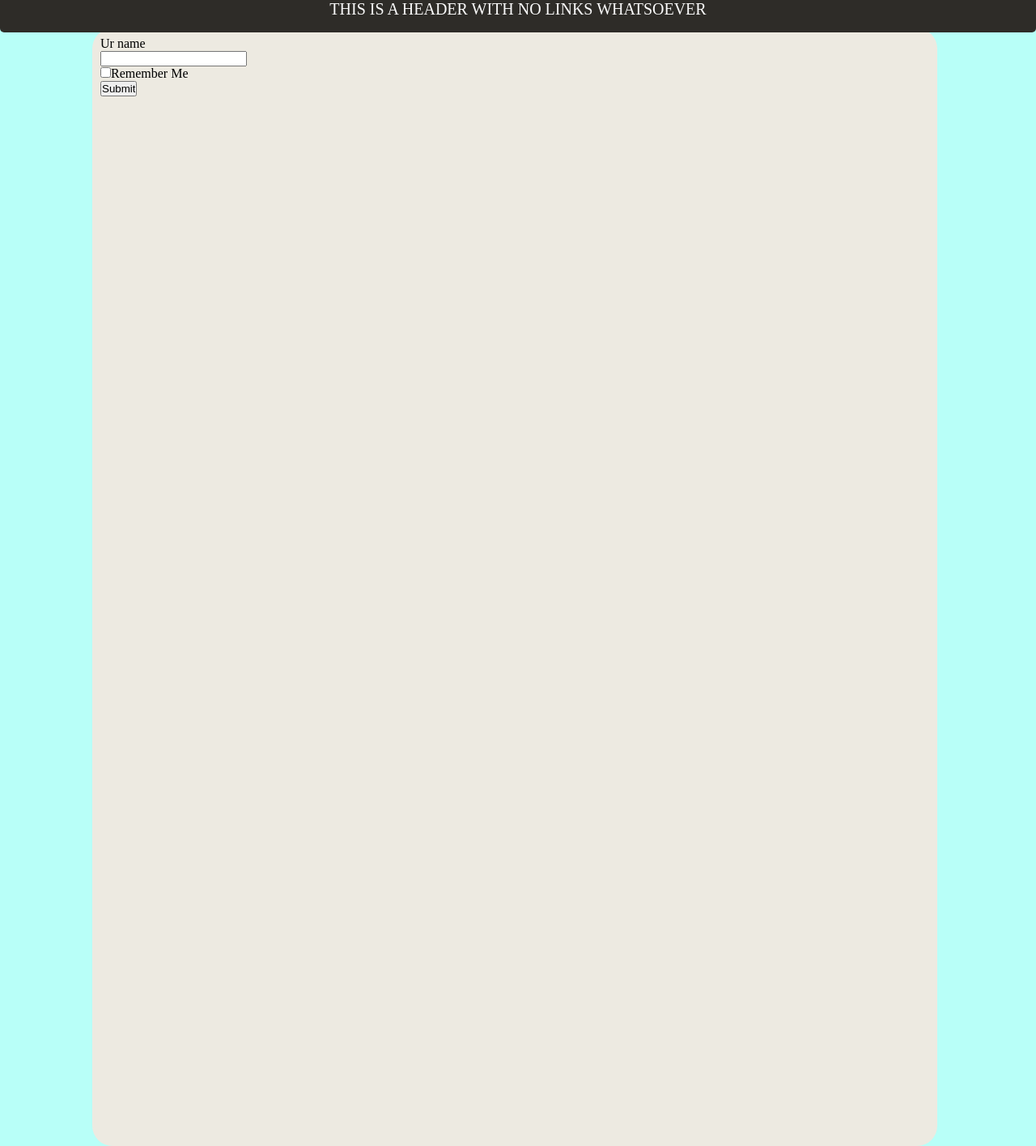
After one commit to devlumba/flask-00, a Flask app: page /login in a window 1280 px wide. The commit adds this page. Shown: the whole page at 81% size. Run offline with Flask 3, Linux system fonts and the light colour scheme.

Commit message:
update from night

```diff
--- a/main.py
+++ b/main.py
@@ -1,16 +1,50 @@
-from flask import Flask, render_template, redirect, url_for
+from flask import Flask, render_template, redirect, url_for, request, session, flash
+from datetime import timedelta
 
 app = Flask(__name__)
+app.secret_key = "SECRET_KEY"
+app.permanent_session_lifetime = timedelta(hours=1)
 
 # if __name__ == "__main__":
-#     app.run()
+#     app.run(debug=True)
 
 
-@app.route("/")
+@app.route("/", methods=["GET"])
 def get_slash():
     return render_template("elvel.html")
 
 
+@app.route("/user/me")
+def get_current_user():
+    if "user" in session:
+        user = session["user"]
+        return redirect(url_for("get_user", user_id=user))
+    else:
+        return redirect(url_for('log_in'))
+
+
 @app.route("/user/<user_id>")
-def get_user(user_id: int):
+def get_user(user_id):
     return render_template("usr.html", id=user_id)
+
+
+@app.route("/login", methods=["POST", "GET"])
+def log_in():
+    if request.method == "POST":
+        user = request.form["nm"]
+        session["user"] = user
+        # doesn't work when is unchecked for some reason
+        if request.form["remember"]:
+            session.permanent = True
+        return redirect(url_for('get_user', user_id=user))
+    else:
+        if "user" in session:
+            flash("You already logged in", 'info')
+            return redirect(url_for("get_current_user"))
+    return render_template("login.html")
+
+
+@app.route("/logout", methods=["GET", "POST"])
+def log_out():
+    session.pop("user", None)
+    return redirect("/")
--- /dev/null
+++ b/static/skeleton.css
@@ -0,0 +1,35 @@
+* {
+    margin: 0;
+    padding: 0;
+}
+
+body {
+    background-color: #b8fff8;
+}
+
+header {
+    border-radius: 0 0 5px 5px;
+    width: 100vw;
+    height: 5vh;
+    background-color: #2e2c28;
+    position: fixed;
+    top: 0;
+    z-index: 999;
+    color: #fafafa;
+    font-size: 20px;
+    text-align: center;
+}
+
+.block_body {
+    display: block;
+    position: absolute;
+    left: 5%;
+    right: 5%;
+    margin: 10px 50px 10px 50px;
+    margin-top: 35px;
+    padding: 10px;
+    width: 80vw;
+    height: 170vh;
+    background-color: #edeae1;
+    border-radius: 25px;
+}
--- /dev/null
+++ b/templates/login.html
@@ -0,0 +1,12 @@
+{% extends "skeleton.html" %}
+{% block title %}Login{% endblock title %}
+{% block body %}
+    <div>
+        <form action="#" method="post">
+            <p>Ur name</p>
+            <p><input type="text" name="nm" id=""></p>
+            <p><input type="checkbox" name="remember" id="">Remember Me</p>
+            <p><input type="submit" value="Submit"></p>
+        </form>
+    </div>
+{% endblock body %}
--- /dev/null
+++ b/templates/skeleton.html
@@ -0,0 +1,18 @@
+<!DOCTYPE html>
+<html lang="en">
+<head>
+    <meta charset="UTF-8">
+    <title>flask-01 --> {% block title %} {% endblock title %} </title>
+    <link rel="stylesheet" href="{{ url_for('static', filename='skeleton.css') }}">
+
+    {% block head %}{% endblock head %}
+</head>
+<body>
+<header>
+ THIS IS A HEADER WITH NO LINKS WHATSOEVER</header>
+<div class="block_body">{% block body %}
+{% endblock body %}
+</div>
+{% block js %}{% endblock js %}
+</body>
+</html>
```
Also changed, not shown: templates/elvel.html (+10 -10 lines), templates/usr.html (+15 -13 lines).
